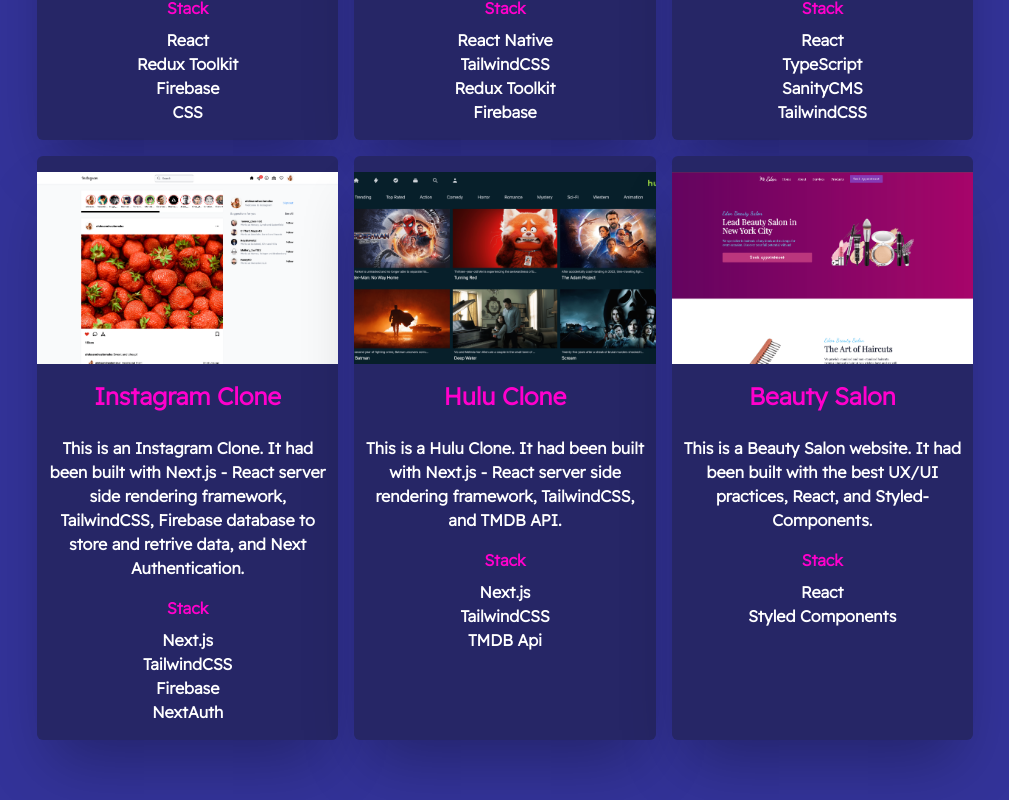
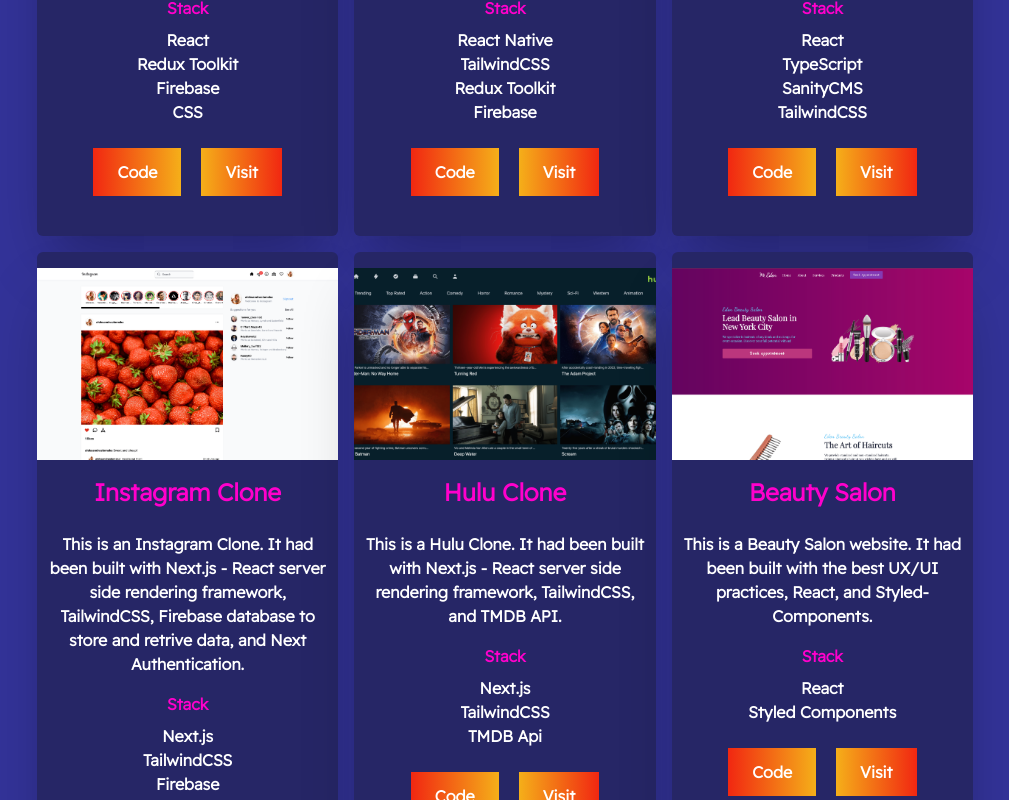
Before and after one commit to snowleopardAlexa/frontend-portfolio-2022, a React (Create React App) app: page / in a window 1280 px wide. Shown: the part 1940-2740 px from the top of the page, without its empty margins (135-1144 px from the left). Built offline with nearby package versions, Linux system fonts and the light colour scheme; a web font is replaced by a local one.

Commit message:
add buttons and gradients

```diff
--- a/src/components/Projects.jsx
+++ b/src/components/Projects.jsx
@@ -1,5 +1,4 @@
 import React from "react";
-import { BsTags } from "react-icons/bs";
 import { projects } from "../data/data";
 
 const Projects = () => {
@@ -13,7 +12,7 @@
             <p className="py-4">These are my projects</p>
         </div>
         <div className="w-full grid grid-cols-1 sm:grid-cols-3 md:grid-cols-2 lg:grid-cols-3 gap-4 text-center py-8">
-        {projects.map(({ id, title, image, description, tags }) => (
+        {projects.map(({ id, title, image, description, tags, code, visit }) => (
             <div key={id} className="bg-[#262666] rounded-md py-4 shadow-[0_35px_60px_-15px_rgba(0,0,0,0.3)] hover:scale-110 duration-500">
               <img className="object-cover h-48 w-96" src={image} alt="project" />
                 <h2 className="text-[#ff00cc] text-2xl my-4">{title}</h2>
@@ -26,6 +25,10 @@
                     </div>
                     ))}
                 </div>
+                <div className="py-4 space-x-[20px]">
+                 <a href={code}><button className="text-white sm:mx-auto px-6 py-3 my-2 bg-gradient-to-r from-[#f12711] to-[#f5af19]">Code</button></a>
+                 <a href={visit}><button className="text-white sm:mx-auto px-6 py-3 my-2 bg-gradient-to-l from-[#f12711] to-[#f5af19]">Visit</button></a>
+                </div>
             </div>
           ))}
         </div>
--- a/src/data/data.js
+++ b/src/data/data.js
@@ -11,7 +11,7 @@
       description: "This is an Instagram Clone. It had been built with React, Redux Toolkit as a state management library, Firebase database to store and retrive data and CSS with BEM methodology.",
       image: linkedin,
       tags: ["React", "Redux Toolkit", "Firebase", "CSS"],
-      source: "https://github.com/snowleopardAlexa/linkedin-clone",
+      code: "https://github.com/snowleopardAlexa/linkedin-clone",
       visit: "https://linkedin-clone-5ef14.web.app",
       id: 1,
     },
@@ -20,7 +20,7 @@
       description: "This is an Uber Clone. It had been built with React Native, Redux Toolkit as a state management library, Firebase database to store and retrive data and TailwindCSS.",
       image: uber,
       tags: ["React Native", "TailwindCSS", "Redux Toolkit", "Firebase"],
-      source: "https://github.com/snowleopardAlexa/uber-clone",
+      code: "https://github.com/snowleopardAlexa/uber-clone",
       visit: "https://expo.dev/@snowleopardalexa/uber-clone?serviceType=classic&distribution=expo-go",
       id: 2,
     },
@@ -29,7 +29,7 @@
       description: "This is a Medium Clone. It had been built with React, TypeScript - a superset of JavaScript, headless Content Management System, and TailwindCSS. ",
       image: medium,
       tags: ["React", "TypeScript", "SanityCMS", "TailwindCSS"],
-      source: "https://github.com/snowleopardAlexa/medium-clone",
+      code: "https://github.com/snowleopardAlexa/medium-clone",
       visit: "https://medium-clone-snowleopardalexa.vercel.app/",
       id: 3,
     },
@@ -38,7 +38,7 @@
       description: "This is an Instagram Clone. It had been built with Next.js - React server side rendering framework, TailwindCSS, Firebase database to store and retrive data, and Next Authentication.",
       image: instagram,
       tags: ["Next.js", "TailwindCSS", "Firebase", "NextAuth"],
-      source: "https://github.com/snowleopardAlexa/instagram-clone",
+      code: "https://github.com/snowleopardAlexa/instagram-clone",
       visit: "",
       id: 4,
     },
@@ -47,7 +47,7 @@
       description: "This is a Hulu Clone. It had been built with Next.js - React server side rendering framework, TailwindCSS, and TMDB API.",
       image: hulu,
       tags: ["Next.js", "TailwindCSS", "TMDB Api"],
-      source: "https://github.com/snowleopardAlexa/hulu-clone",
+      code: "https://github.com/snowleopardAlexa/hulu-clone",
       visit: "https://hulu-clone-snowleopardalexa.vercel.app/",
       id: 5,
     },
@@ -56,7 +56,7 @@
       description: "This is a Beauty Salon website. It had been built with the best UX/UI practices, React, and Styled-Components. ",
       image: eden,
       tags: ["React", "Styled Components"],
-      source: "https://github.com/snowleopardAlexa/eden-beauty-salon-website",
+      code: "https://github.com/snowleopardAlexa/eden-beauty-salon-website",
       visit: "https://eden-beauty-salon-website-snowleopardalexa.vercel.app/",
       id: 6,
     },
```
